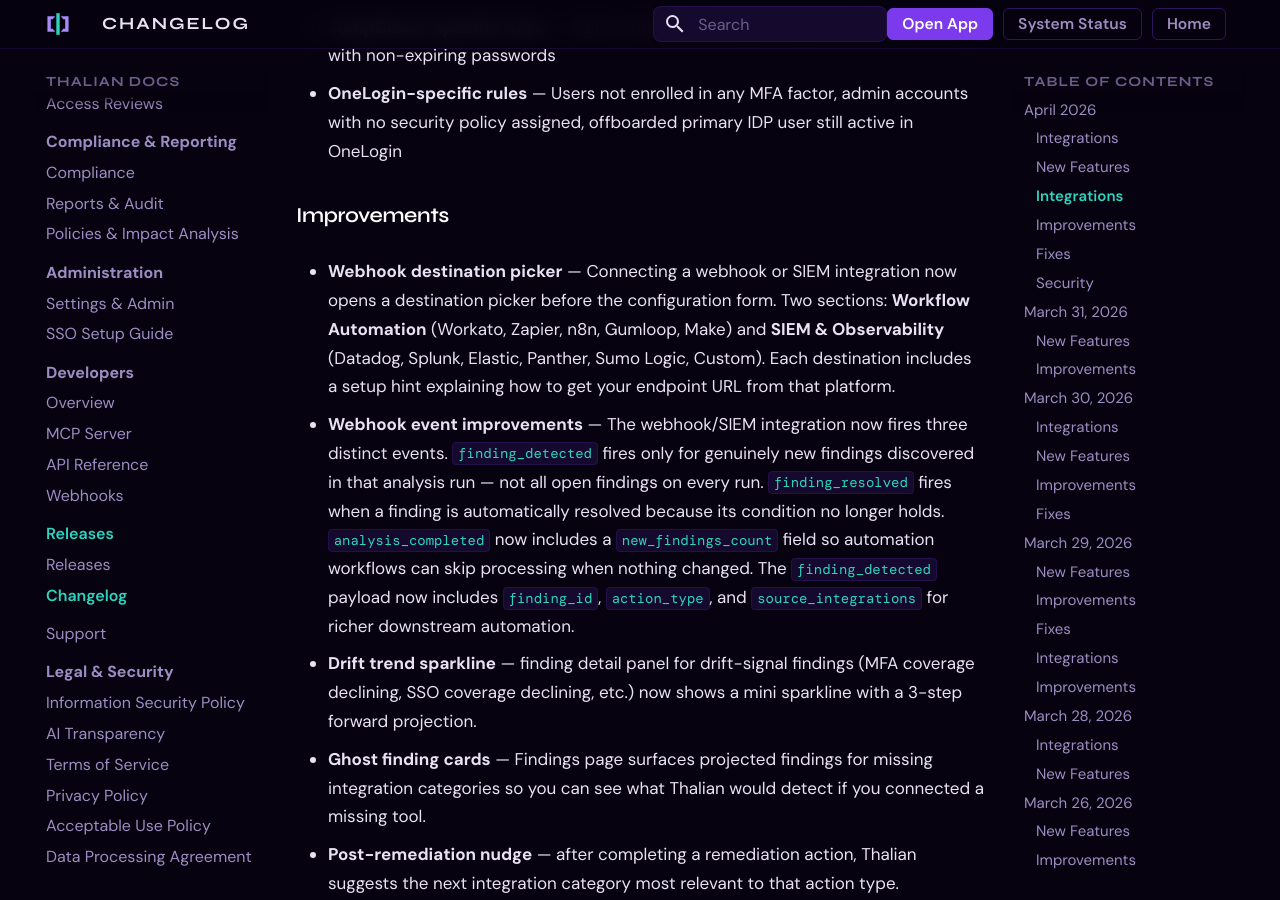
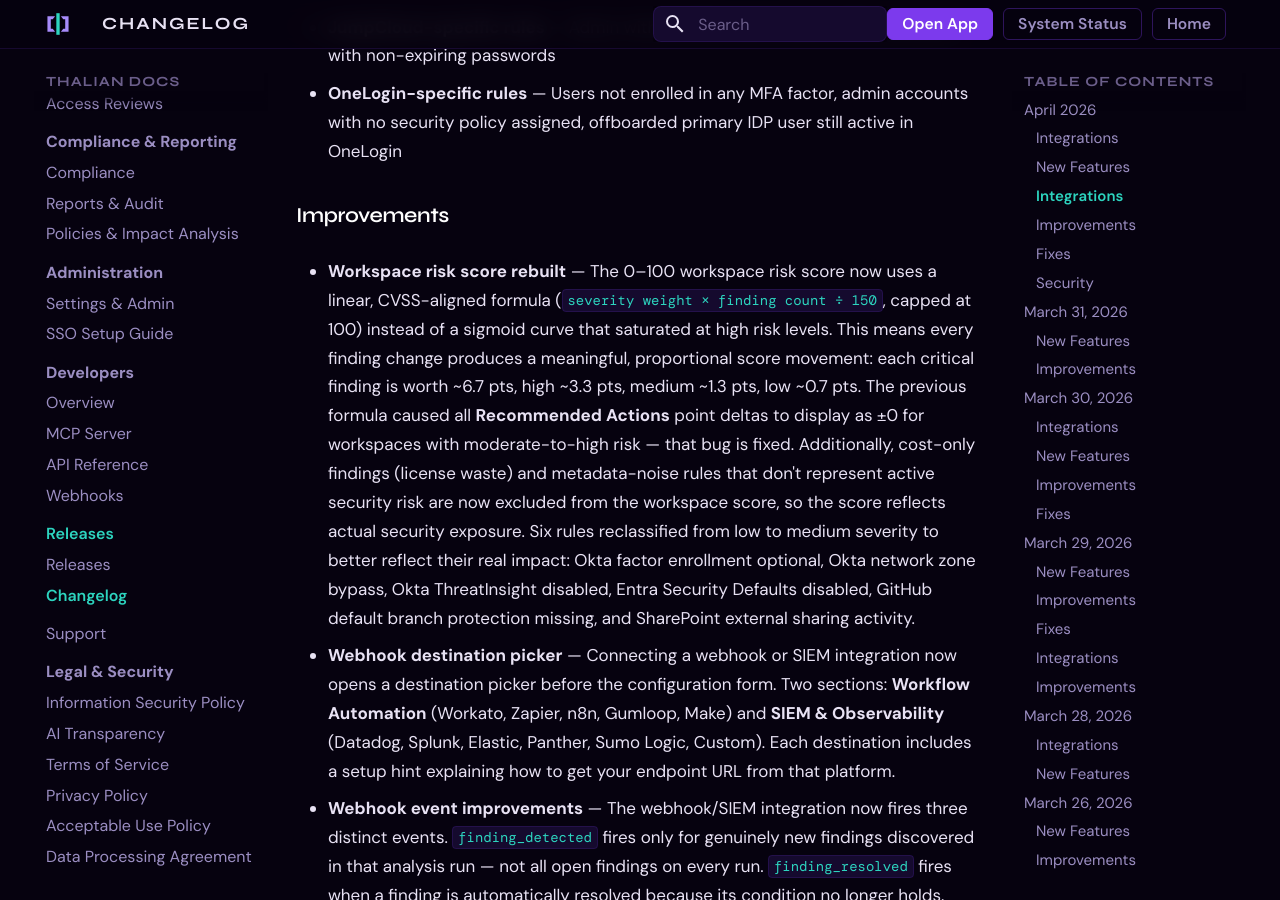
Before and after one commit to tori-mf13/thalian-docs, an MkDocs documentation site: the page built from docs/changelog.md, in a window 1280 px wide and 900 px high, scrolled down 6035 px. Built offline with MkDocs 1.6.1 and Material for MkDocs 9.7.7, drawn with Linux system fonts in a browser that asks for light colours.

Commit message:
changelog: document workspace risk score rebuild
Co-Authored-By: Claude Sonnet 4.6 <noreply@anthropic.com>

```diff
--- a/docs/changelog.md
+++ b/docs/changelog.md
@@ -89,6 +89,8 @@ Notable changes, new features, and fixes for the Thalian platform.
   - **OneLogin-specific rules** — Users not enrolled in any MFA factor, admin accounts with no security policy assigned, offboarded primary IDP user still active in OneLogin
 
 ### Improvements
+
+- **Workspace risk score rebuilt** — The 0–100 workspace risk score now uses a linear, CVSS-aligned formula (`severity weight × finding count ÷ 150`, capped at 100) instead of a sigmoid curve that saturated at high risk levels. This means every finding change produces a meaningful, proportional score movement: each critical finding is worth ~6.7 pts, high ~3.3 pts, medium ~1.3 pts, low ~0.7 pts. The previous formula caused all **Recommended Actions** point deltas to display as ±0 for workspaces with moderate-to-high risk — that bug is fixed. Additionally, cost-only findings (license waste) and metadata-noise rules that don't represent active security risk are now excluded from the workspace score, so the score reflects actual security exposure. Six rules reclassified from low to medium severity to better reflect their real impact: Okta factor enrollment optional, Okta network zone bypass, Okta ThreatInsight disabled, Entra Security Defaults disabled, GitHub default branch protection missing, and SharePoint external sharing activity.
 
 - **Webhook destination picker** — Connecting a webhook or SIEM integration now opens a destination picker before the configuration form. Two sections: **Workflow Automation** (Workato, Zapier, n8n, Gumloop, Make) and **SIEM & Observability** (Datadog, Splunk, Elastic, Panther, Sumo Logic, Custom). Each destination includes a setup hint explaining how to get your endpoint URL from that platform.
 
```
